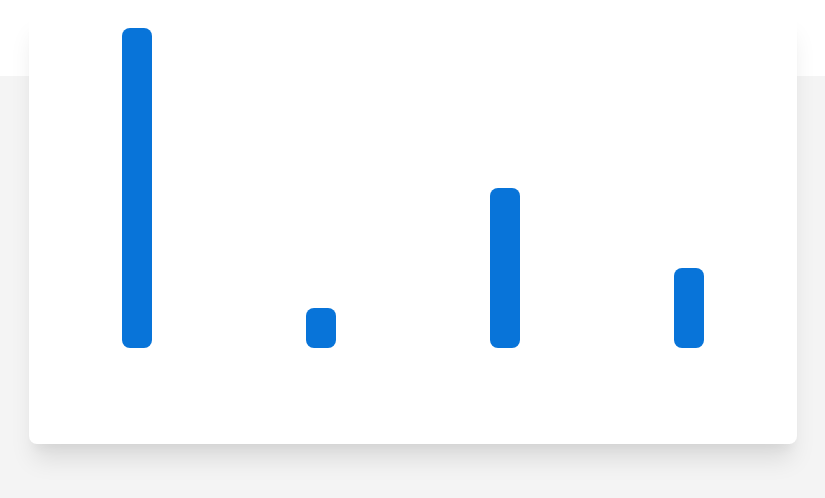
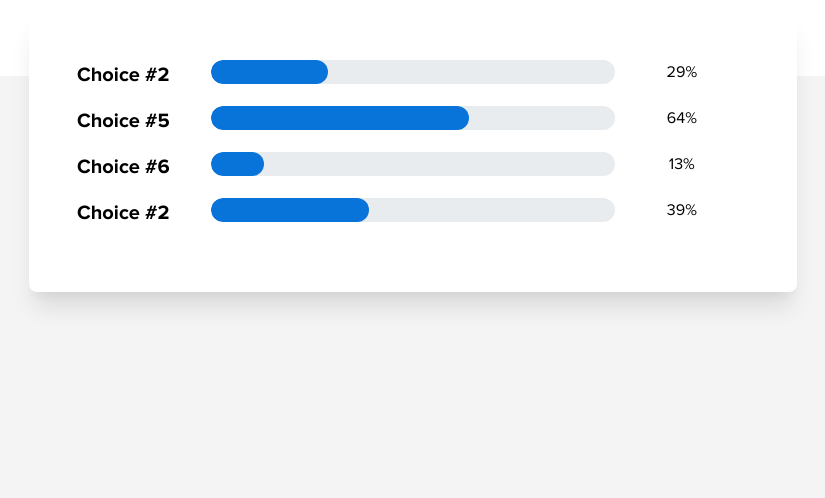
Before and after one commit to dkrasniy/poll-design-pers, a plain HTML site: page scoreboard.html in a window 1280 px wide. Shown: the part 108-606 px from the top of the page, without its empty margins (227-1052 px from the left). Drawn offline with nearby package versions, Linux system fonts and the light colour scheme.

Commit message:
scoreboard horiz

```diff
--- a/css/custom.scss
+++ b/css/custom.scss
@@ -1,6 +1,7 @@
 $blue: #0874d9;
 $green:#30B34E;
 $border-radius:.5em;
+$progressbarradius:15px;
 @font-face {
 	font-family: 'Proxima Nova';
 	src: url('../fonts/ProximaNova-Regular.eot?#iefix') format('embedded-opentype'), url('../fonts/ProximaNova-Regular.woff') format('woff');
@@ -197,11 +198,28 @@ html,body,p,h1,h2 {
 	color: #666666;
 }
 
-.bar-chart-container {
-    height: 50vh;
-}
 .bar {
     background:$blue;
     max-width: 30px;
     border-radius: .5em;
 }
+
+.progress-bar-container{
+    height: 2em;
+    border-radius: $progressbarradius;
+    overflow: hidden;
+    font-size: 0.75rem;
+    background-color: #e9ecef;
+}
+.progress-bar {
+    height: 100%;
+    border-radius: $progressbarradius;
+    background-color: $blue;
+    transition: width 0.6s ease;
+}
+.clear-all-style {
+    list-style-type: none;
+    margin-inline-start: 0px;
+    margin-inline-end: 0px;
+    padding-inline-start: 0;
+}
--- a/scoreboard.html
+++ b/scoreboard.html
@@ -16,15 +16,50 @@
                </div>
             </div>
             <div class="max-w-3xl sm:mx-auto py-4 px-4 mx-4 -mt-16 shadow-xl border-radius-default bg-white text-center">
-            <div class="bar-chart-container relative">
-               <div class="x-axis"></div>
-               <div class="y-axis"></div>
-               <div class="values h-full flex items-baseline justify-around">
-                  <div class="bar q1 flex-1" style="height:80%;"></div>
-                  <div class="bar q2 flex-1" style="height:10%;"></div>
-                  <div class="bar q3 flex-1" style="height:40%;"></div>
-                  <div class="bar q4 flex-1" style="height:20%;"></div>
-               </div>
+            <div class="bar-chart-container relative flex p-8 ">
+
+<ul class="clear-all-style w-full">
+
+               <li class="flex mb-4">
+                     <span class="block  text-left w-1/5 font-semibold text-xl">Choice #2</span>
+                     <div class="progress-container flex flex-1">
+                           <div class="progress-bar-container flex-1">
+                              <div class="progress-bar" role="progressbar" style="width: 29%" aria-valuenow="29" aria-valuemin="0" aria-valuemax="100"></div>
+                           </div>
+                        </div>
+                        <span class="block  w-1/5">29%</span>
+               </li>
+               <li class="flex mb-4">
+                     <span class="block w-1/5 text-left font-semibold text-xl">Choice #5</span>
+                     <div class="progress-container flex flex-1">
+                           <div class="progress-bar-container flex-1">
+                              <div class="progress-bar" role="progressbar" style="width: 64%" aria-valuenow="64" aria-valuemin="0" aria-valuemax="100"></div>
+                           </div>
+                        </div>
+                        <span class="block  w-1/5">64%</span>
+               </li>
+               <li class="flex mb-4">
+                     <span class="block w-1/5 text-left font-semibold text-xl">Choice #6</span>
+                     <div class="progress-container flex flex-1">
+                           <div class="progress-bar-container flex-1">
+                              <div class="progress-bar" role="progressbar" style="width: 13%" aria-valuenow="13" aria-valuemin="0" aria-valuemax="100"></div>
+                           </div>
+                        </div>
+                        <span class="block  w-1/5">13%</span>
+               </li>
+               <li class="flex mb-4">
+                     <span class="block  w-1/5 text-left font-semibold text-xl">Choice #2</span>
+                     <div class="progress-container flex flex-1">
+                           <div class="progress-bar-container flex-1">
+                              <div class="progress-bar" role="progressbar" style="width: 39%" aria-valuenow="39" aria-valuemin="0" aria-valuemax="100"></div>
+                           </div>
+                        </div>
+                        <span class="block  w-1/5">39%</span>
+               </li>
+            </ul>
+
+
+
             </div>
             </div>
       <!-- JavaScript -->
```
Also changed, not shown: css/custom.css, 1 other file.
